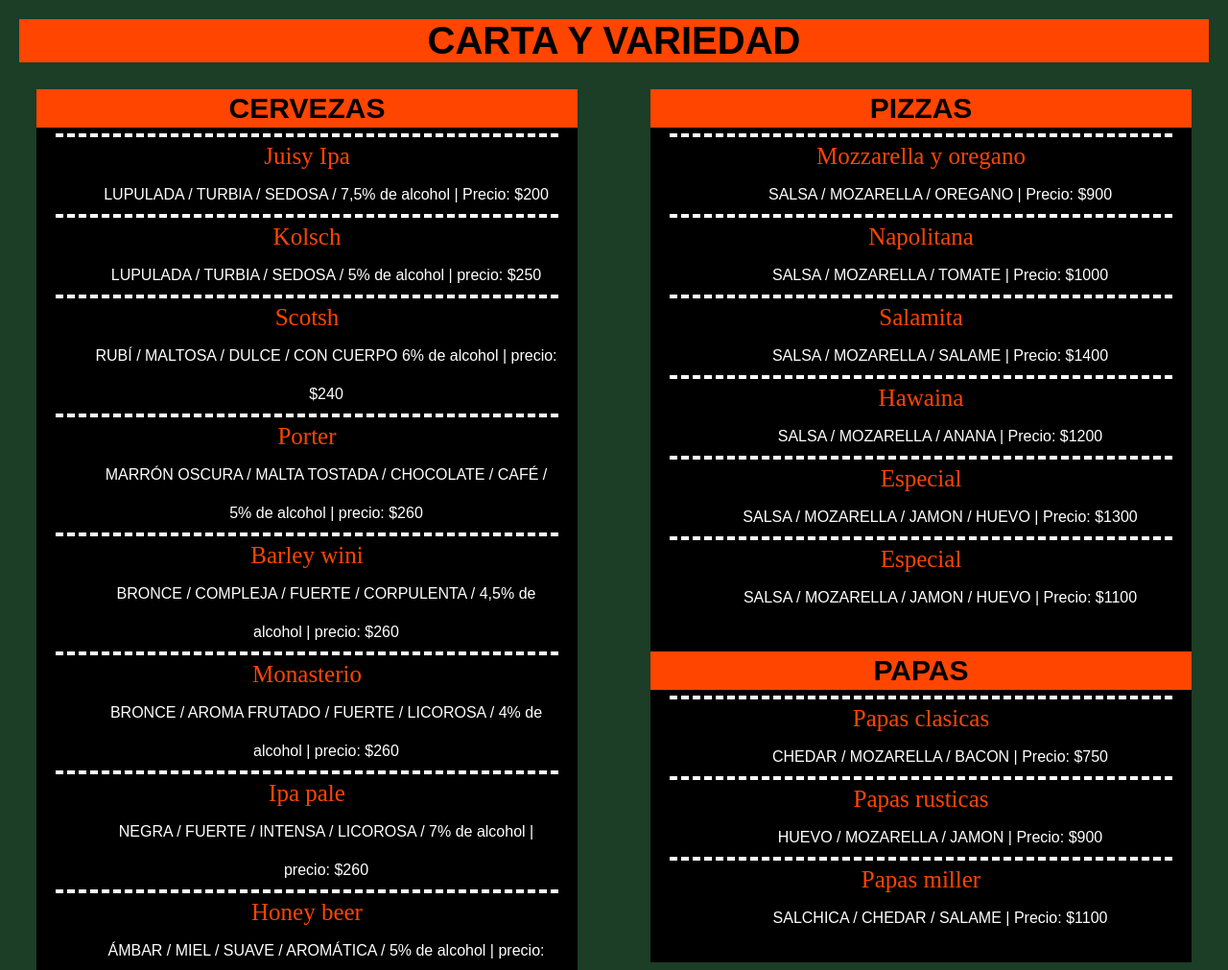
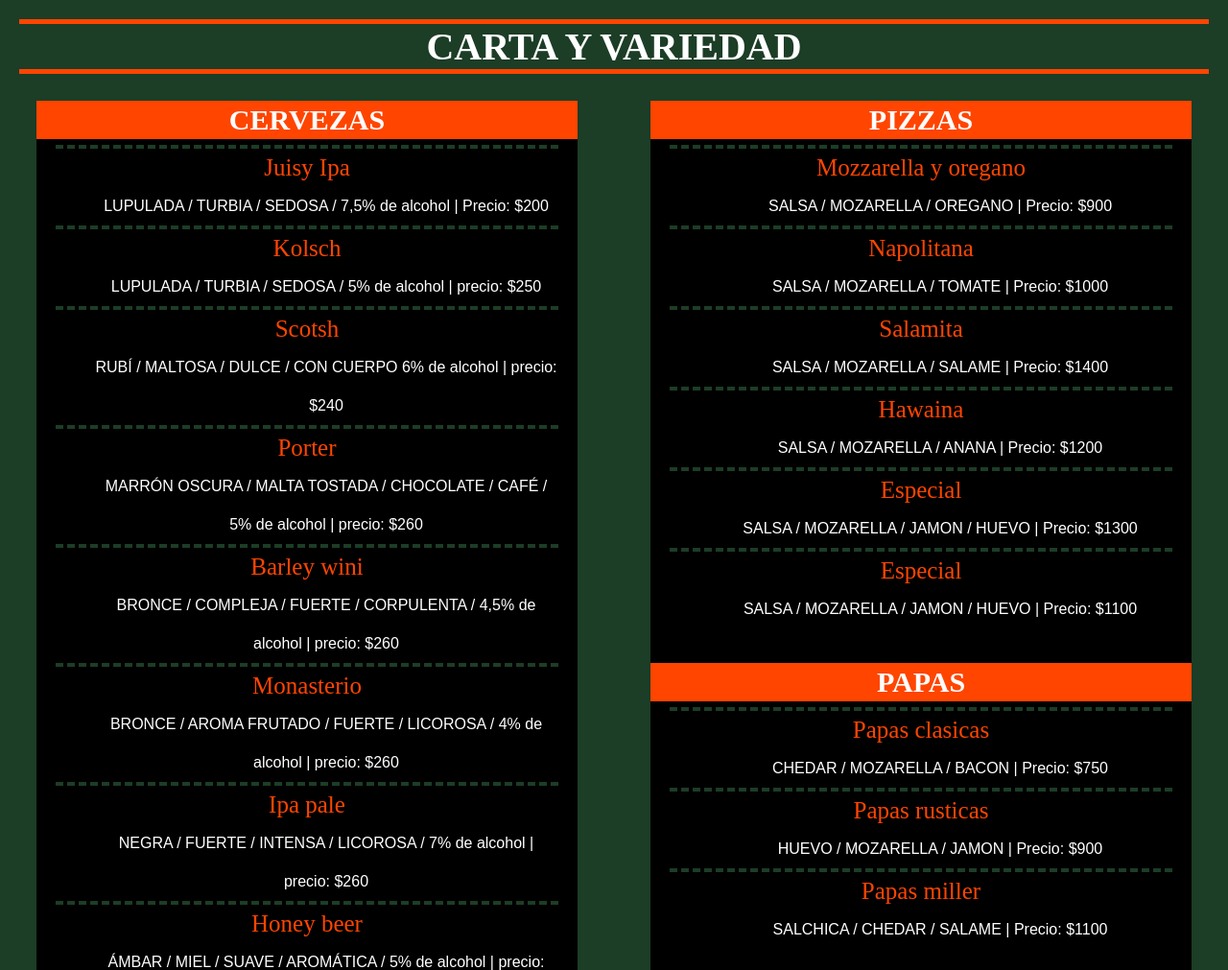
Before and after one commit to tobiascontrera10/Repositorio-desafio, a plain HTML site: page informacion/variedad.html in a window 1280 px wide. Shown: the top 1011 px of the page at 96% size. Drawn offline with Linux system fonts and the light colour scheme.

Commit message:
retoques y mejoras de colores

```diff
--- a/style.css
+++ b/style.css
@@ -63,7 +63,6 @@ body{
     background-repeat: no-repeat;
     background-size: 100% 100%;
     color: white;
-    font-family: sans-serif;
     margin-top: 3cm;
     margin-left: 7cm;
     padding: 1cm;
@@ -76,7 +75,9 @@ body{
 .conteinerB h2{
     text-align: center;
     font-size: 30px;
-    background-color: black;
+    background-color: rgb(28, 61, 38);
+    border-top: 4px solid orangered;
+    border-bottom: 4px solid orangered;
 
 }
 
@@ -97,8 +98,7 @@ body{
     text-align: center;
     font-size: 30px;
     background-color: orangered;
-    color: black;
-    font-family: sans-serif;
+    color: white;
     margin: -20px ;
     margin-bottom: -10px ;
 }
@@ -106,7 +106,7 @@ body{
     font-size: 25px;
     color: orangered;
     text-align: center;
-    border-top: 4px dashed white;
+    border-top: 4px dashed rgb(28, 61, 38);
 }
 .contenedorC .cervezas dd{
     font-family: sans-serif;
@@ -128,8 +128,7 @@ body{
     text-align: center;
     font-size: 30px;
     background-color: orangered;
-    color: black;
-    font-family: sans-serif;
+    color: white;
     margin: -20px ;
     margin-bottom: -10px ;
 }
@@ -137,7 +136,7 @@ body{
     font-size: 25px;
     color: orangered;
     text-align: center;
-    border-top: 4px dashed white;
+    border-top: 4px dashed rgb(28, 61, 38);
 }
 .contenedorC .comidas dd{
     font-family: sans-serif;
@@ -147,9 +146,9 @@ body{
 .tituloC{
     text-align: center;
     font-size: 40px;
-    background-color: orangered;
-    color: black;
+    color: white;
+    border-top: 5px solid orangered ;
+    border-bottom: 5px solid orangered ;
     margin: 20px;
-    font-family: sans-serif;
     margin-bottom: -10px;
 }
```
